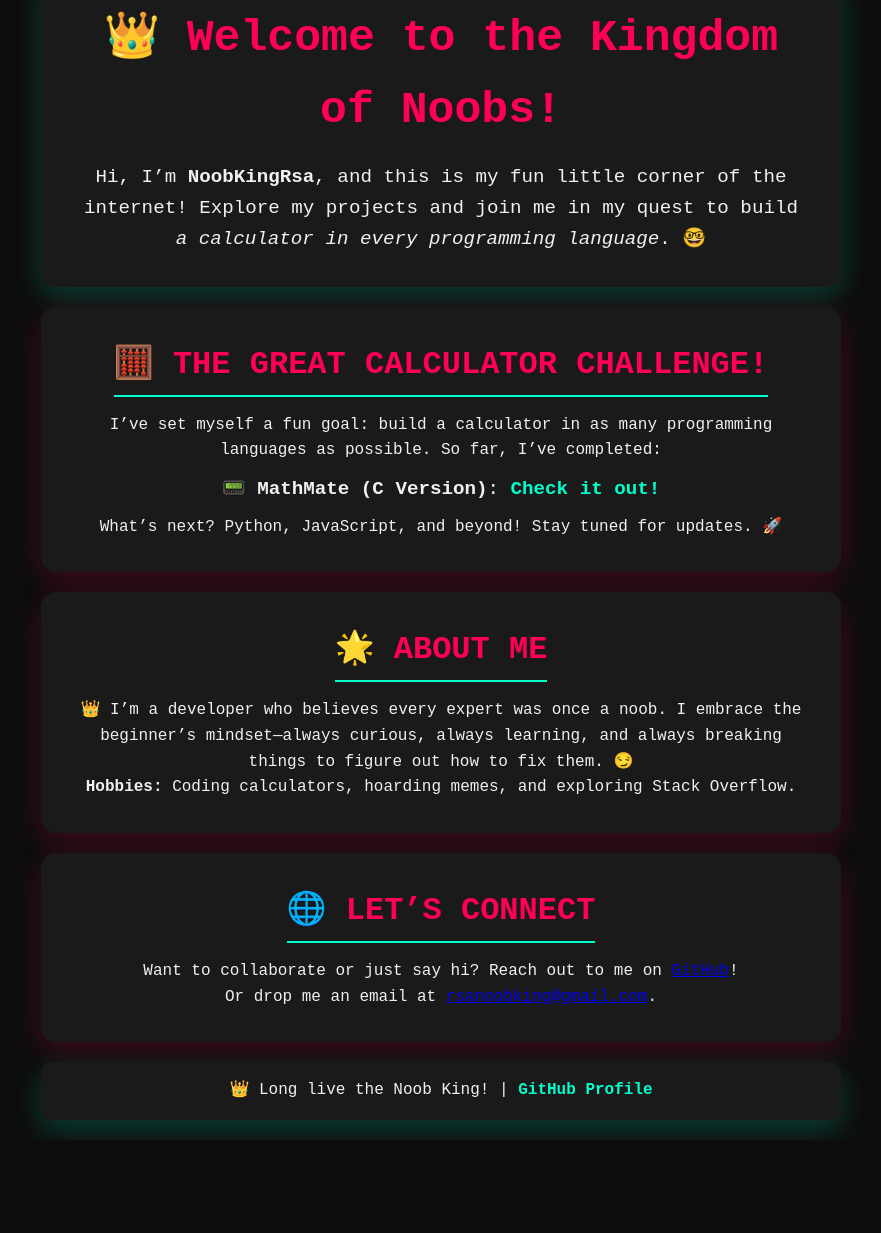
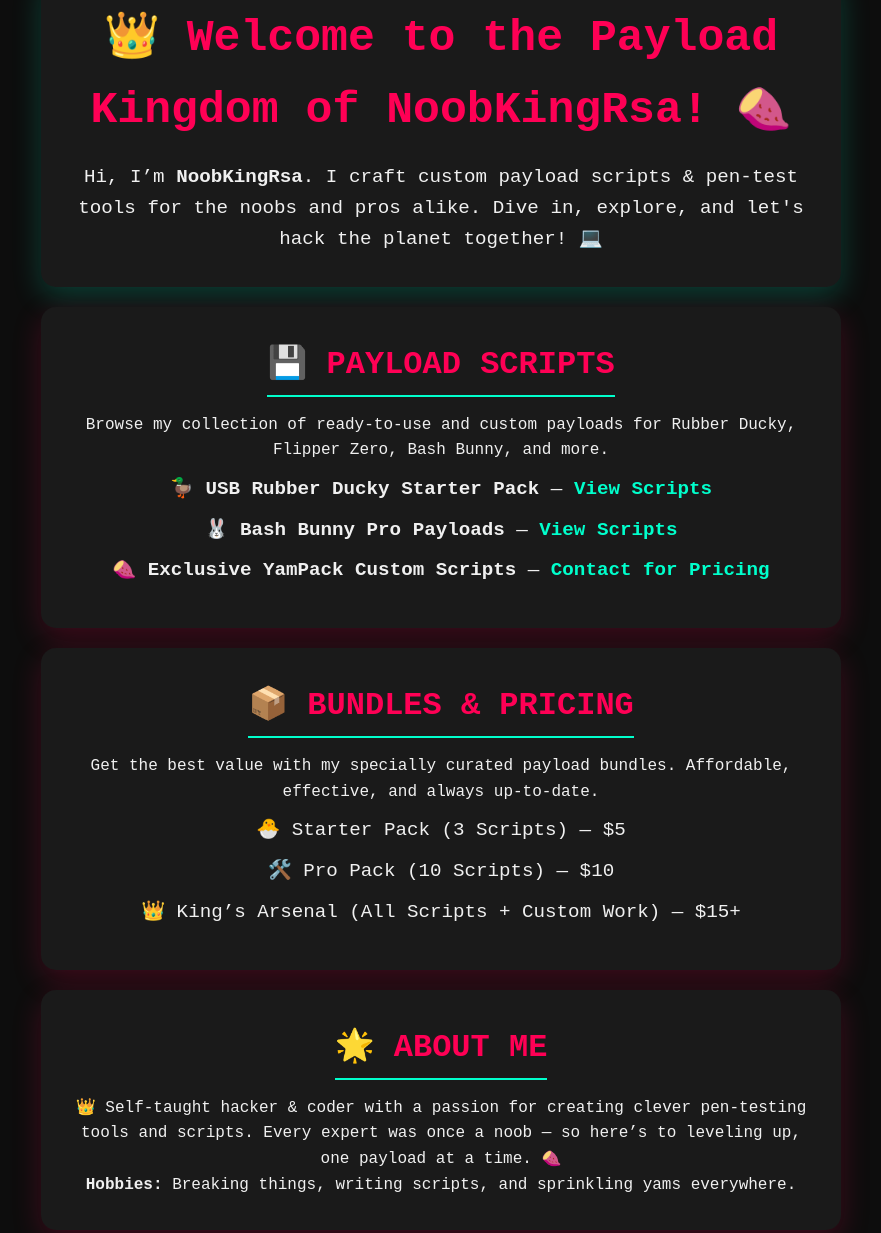
Before and after one commit to NoobKingRsa/NoobKingRsa.github.io, a plain HTML site: page index.html in a window 1280 px wide. Shown: the part 49-1282 px from the top of the page, without its empty margins (199-1080 px from the left). Before the commit the page ends 1189 px from the top, so only its background shows below. Drawn offline with Linux system fonts and the light colour scheme.

Commit message:
index.html

```diff
--- a/index.html
+++ b/index.html
@@ -1,46 +1,50 @@
 <!DOCTYPE html>
 <html lang="en">
 <head>
-    <meta charset="UTF-8">
-    <meta name="viewport" content="width=device-width, initial-scale=1.0">
-    <title>NoobKingRsa | The Calculator King 👑</title>
-    <link rel="stylesheet" href="style.css">
+    <meta charset="UTF-8" />
+    <meta name="viewport" content="width=device-width, initial-scale=1" />
+    <title>NoobKingRsa | The Payload King 👑🍠</title>
+    <link rel="stylesheet" href="style.css" />
 </head>
 <body>
-    <!-- Header Section -->
     <header>
-        <h1>👑 Welcome to the Kingdom of Noobs!</h1>
-        <p>Hi, I’m <strong>NoobKingRsa</strong>, and this is my fun little corner of the internet! Explore my projects and join me in my quest to build <em>a calculator in every programming language</em>. 🤓</p>
+        <h1>👑 Welcome to the Payload Kingdom of NoobKingRsa! 🍠</h1>
+        <p>Hi, I’m <strong>NoobKingRsa</strong>. I craft custom payload scripts & pen-test tools for the noobs and pros alike. Dive in, explore, and let's hack the planet together! 💻</p>
     </header>
 
-    <!-- Main Content -->
     <main>
-        <!-- Calculator Challenge Section -->
-        <section id="challenge">
-            <h2>🧮 The Great Calculator Challenge!</h2>
-            <p>I’ve set myself a fun goal: build a calculator in as many programming languages as possible. So far, I’ve completed:</p>
+        <section id="payloads">
+            <h2>💾 Payload Scripts</h2>
+            <p>Browse my collection of ready-to-use and custom payloads for Rubber Ducky, Flipper Zero, Bash Bunny, and more.</p>
             <ul class="calculator-list">
-                <li>📟 <strong>MathMate (C Version)</strong>: <a href="https://github.com/NoobKingRsa/MathMate" target="_blank">Check it out!</a></li>
+                <li>🦆 <strong>USB Rubber Ducky Starter Pack</strong> — <a href="#">View Scripts</a></li>
+                <li>🐰 <strong>Bash Bunny Pro Payloads</strong> — <a href="#">View Scripts</a></li>
+                <li>🍠 <strong>Exclusive YamPack Custom Scripts</strong> — <a href="#">Contact for Pricing</a></li>
             </ul>
-            <p>What’s next? Python, JavaScript, and beyond! Stay tuned for updates. 🚀</p>
         </section>
 
-        <!-- About Me Section -->
+        <section id="bundles">
+            <h2>📦 Bundles & Pricing</h2>
+            <p>Get the best value with my specially curated payload bundles. Affordable, effective, and always up-to-date.</p>
+            <ul class="calculator-list">
+                <li>🐣 Starter Pack (3 Scripts) — $5</li>
+                <li>🛠️ Pro Pack (10 Scripts) — $10</li>
+                <li>👑 King’s Arsenal (All Scripts + Custom Work) — $15+</li>
+            </ul>
+        </section>
+
         <section id="about">
             <h2>🌟 About Me</h2>
-            <p>👑 I’m a developer who believes every expert was once a noob. I embrace the beginner’s mindset—always curious, always learning, and always breaking things to figure out how to fix them. 😏</p>
-            <p><strong>Hobbies:</strong> Coding calculators, hoarding memes, and exploring Stack Overflow.</p>
+            <p>👑 Self-taught hacker & coder with a passion for creating clever pen-testing tools and scripts. Every expert was once a noob — so here’s to leveling up, one payload at a time. 🍠</p>
+            <p><strong>Hobbies:</strong> Breaking things, writing scripts, and sprinkling yams everywhere.</p>
         </section>
 
-        <!-- Contact Section -->
         <section id="contact">
             <h2>🌐 Let’s Connect</h2>
-            <p>Want to collaborate or just say hi? Reach out to me on <a href="https://github.com/NoobKingRsa" target="_blank">GitHub</a>!</p>
-            <p>Or drop me an email at <a href="mailto:rsanoobking@gmail.com">rsanoobking@gmail.com</a>.</p>
+            <p>Wanna collaborate or order a custom payload? Hit me up on <a href="https://github.com/NoobKingRsa" target="_blank">GitHub</a> or email <a href="mailto:rsanoobking@gmail.com">rsanoobking@gmail.com</a>.</p>
         </section>
     </main>
 
-    <!-- Footer Section -->
     <footer>
         <p>👑 Long live the Noob King! | <a href="https://github.com/NoobKingRsa" target="_blank">GitHub Profile</a></p>
     </footer>
```
